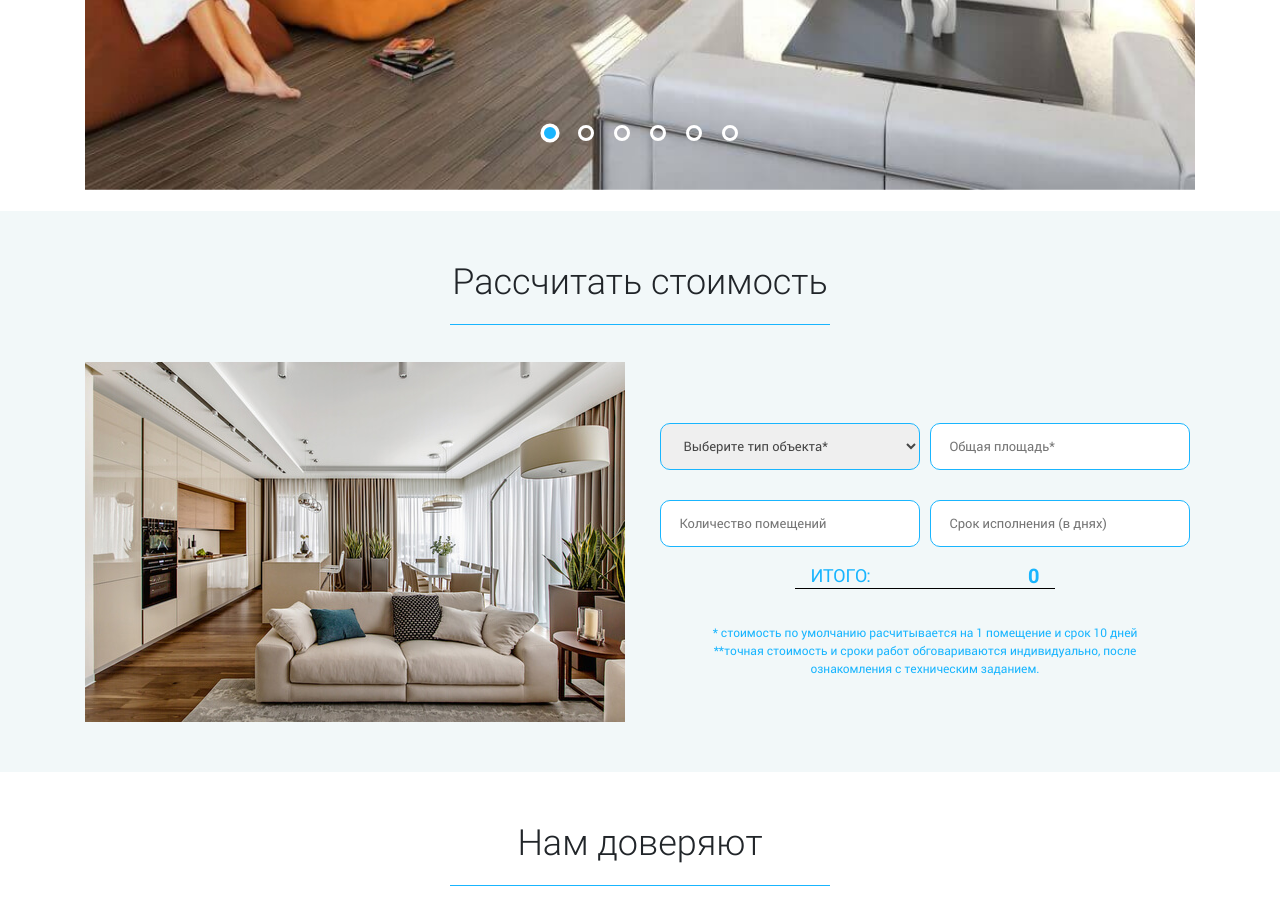
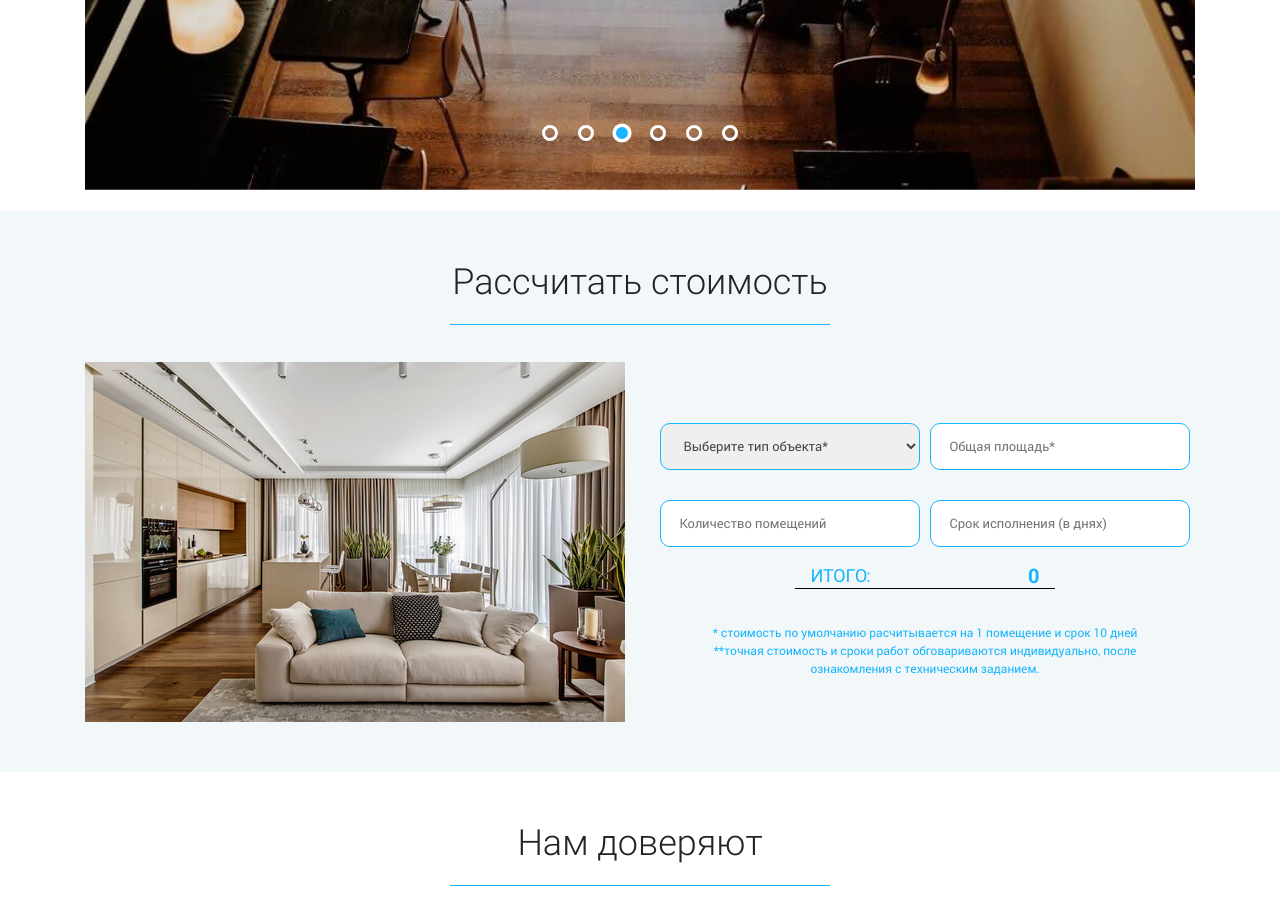
Before and after one commit to BearBoy2003/3d-glo, a website built with Vite: page index.html in a window 1280 px wide. Shown: the part 2180-3100 px from the top of the page. Built offline with nearby package versions, Linux system fonts and the light colour scheme.

Commit message:
feat(slider): generate dots and parameterize slider

```diff
--- a/index.html
+++ b/index.html
@@ -162,14 +162,7 @@
 				<li class="portfolio-item"><img src="./images/portfolio/portfolio-10.jpg" alt="portfolio"></li>
 				<a href="#" class="portfolio-btn prev" id="arrow-left"></a>
 				<a href="#" class="portfolio-btn next" id="arrow-right"></a>
-				<ul class="portfolio-dots">
-					<li class="dot dot-active"></li>
-					<li class="dot"></li>
-					<li class="dot"></li>
-					<li class="dot"></li>
-					<li class="dot"></li>
-					<li class="dot"></li>
-				</ul>
+				<ul class="portfolio-dots"></ul>
 			</ul>
 		</div>
 	</div>
--- a/src/main.js
+++ b/src/main.js
@@ -4,6 +4,7 @@ import modal from './modules/modal.js'
 import calc from './modules/calc.js'
 import forms from './modules/forms.js'
 import tabs from './modules/tabs.js'
+import slider from './modules/slider.js'
 import './styles/bootstrap.min.css'
 import './styles/style.min.css'
 
@@ -13,3 +14,12 @@ modal()
 calc()
 forms()
 tabs()
+slider({
+	container: '.portfolio-content',
+	slide: '.portfolio-item',
+	dotsContainer: '.portfolio-dots',
+	nextArrow: '#arrow-right',
+	prevArrow: '#arrow-left',
+	activeSlideClass: 'portfolio-item-active',
+	activeDotClass: 'dot-active',
+})
--- /dev/null
+++ b/src/modules/slider.js
@@ -0,0 +1,102 @@
+const slider = ({
+	container,
+	slide,
+	dotsContainer,
+	nextArrow,
+	prevArrow,
+	dotClass = 'dot',
+	activeDotClass = 'dot-active',
+	activeSlideClass = 'portfolio-item-active',
+	intervalTime = 2000
+} = {}) => {
+	const sliderBlock = document.querySelector(container)
+
+	if (!sliderBlock) {
+		return
+	}
+
+	const slides = document.querySelectorAll(slide)
+
+	if (!slides.length) {
+		return
+	}
+
+	const dotsBlock = sliderBlock.querySelector(dotsContainer)
+
+	if (!dotsBlock) {
+		return
+	}
+
+	let currentSlide = 0
+	let interval
+	const controlsSelector = `.${dotClass}, ${nextArrow}, ${prevArrow}`
+	const getIndex = step => (currentSlide + step + slides.length) % slides.length
+
+	dotsBlock.innerHTML = ''
+	slides.forEach((_, index) => {
+		const dot = document.createElement('li')
+		dot.className = index === 0 ? `${dotClass} ${activeDotClass}` : dotClass
+		dotsBlock.append(dot)
+	})
+
+	const dots = dotsBlock.querySelectorAll(`.${dotClass}`)
+
+	const setSlide = index => {
+		slides[currentSlide].classList.remove(activeSlideClass)
+		dots[currentSlide].classList.remove(activeDotClass)
+		currentSlide = index
+		slides[currentSlide].classList.add(activeSlideClass)
+		dots[currentSlide].classList.add(activeDotClass)
+	}
+
+	const stopSlide = () => clearInterval(interval)
+
+	const startSlide = () => {
+		stopSlide()
+		interval = setInterval(() => setSlide(getIndex(1)), intervalTime)
+	}
+
+	sliderBlock.addEventListener('click', event => {
+		const dot = event.target.closest(`.${dotClass}`)
+		const nextBtn = event.target.closest(nextArrow)
+		const prevBtn = event.target.closest(prevArrow)
+
+		if (!dot && !nextBtn && !prevBtn) {
+			return
+		}
+
+		event.preventDefault()
+
+		if (nextBtn) {
+			setSlide(getIndex(1))
+		} else if (prevBtn) {
+			setSlide(getIndex(-1))
+		} else {
+			setSlide([...dots].indexOf(dot))
+		}
+	})
+
+	sliderBlock.addEventListener(
+		'mouseenter',
+		event => {
+			if (event.target.closest(controlsSelector)) {
+				stopSlide()
+			}
+		},
+		true
+	)
+
+	sliderBlock.addEventListener(
+		'mouseleave',
+		event => {
+			if (event.target.closest(controlsSelector)) {
+				startSlide()
+			}
+		},
+		true
+	)
+
+	startSlide()
+}
+
+export default slider
```
